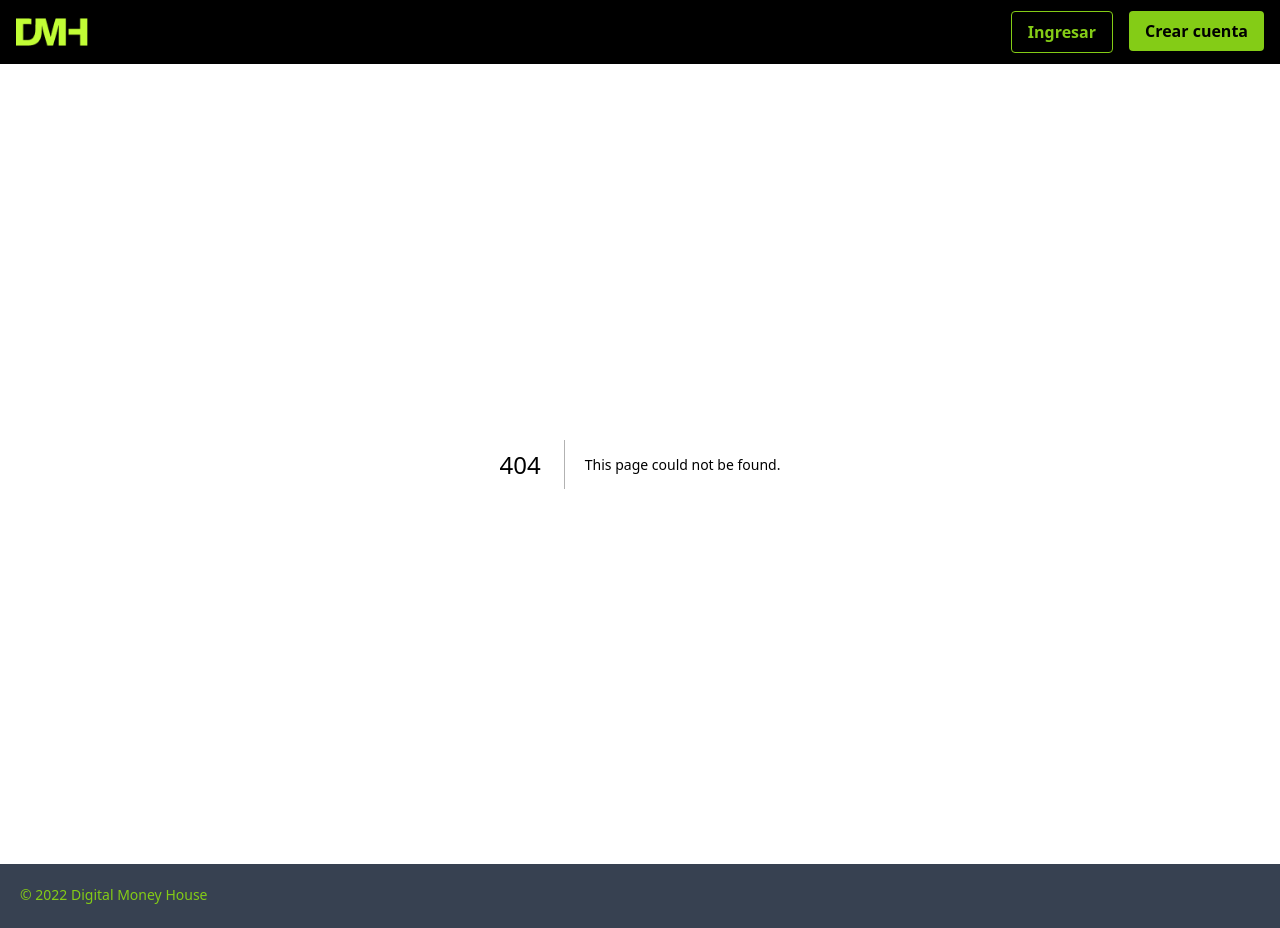
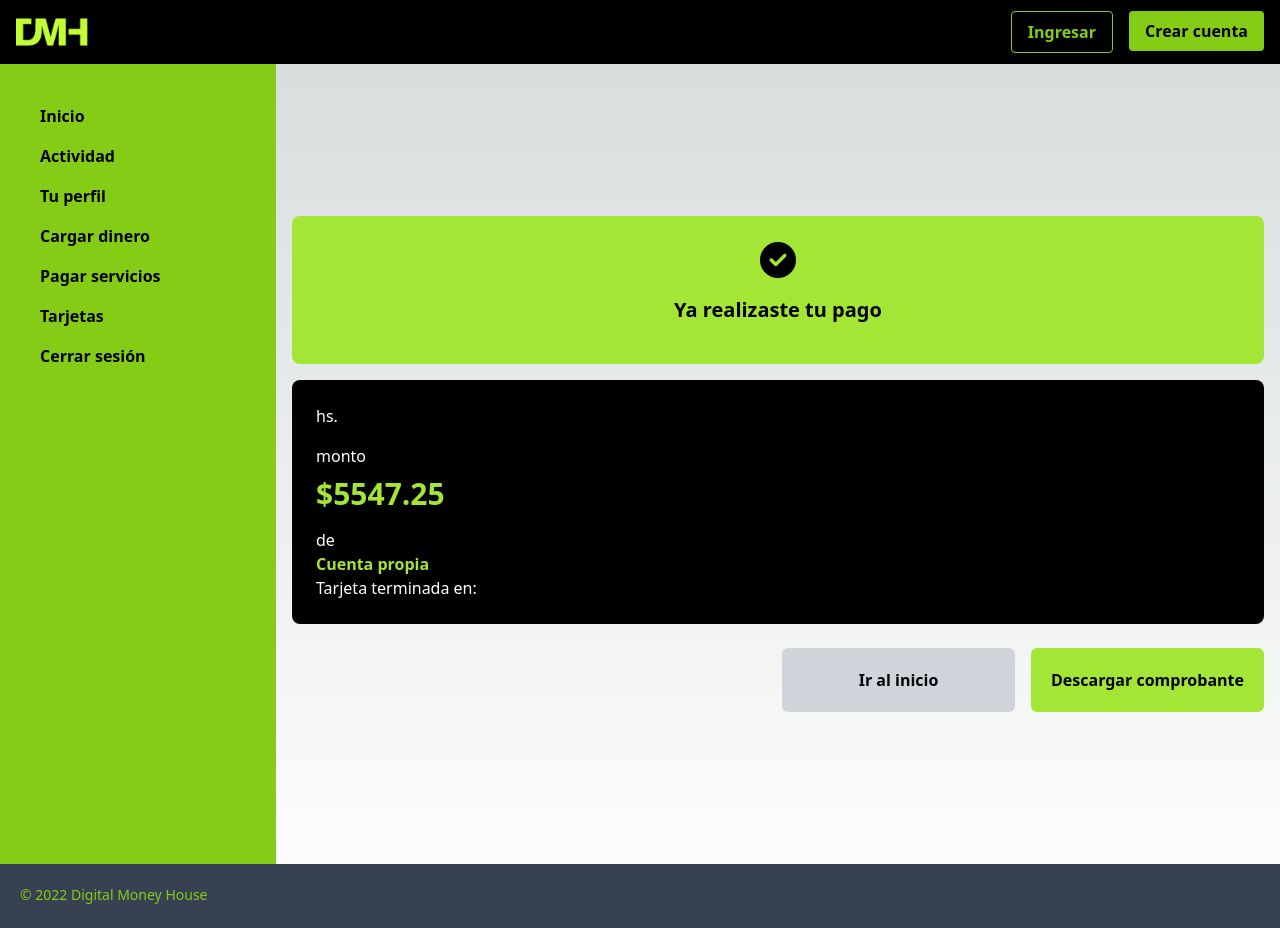
Before and after one commit to eayala199/DigitalMoneyHouse-Proyecto, a Next.js app: page /services4 in a window 1280 px wide. Before the commit this address had no page. Built offline with nearby package versions, Linux system fonts and the light colour scheme.

Commit message:
sprint 4 terminado

```diff
--- a/src/app/(main)/activity2/page.tsx
+++ b/src/app/(main)/activity2/page.tsx
@@ -38,14 +38,14 @@ const Activity2Page = () => {
   }, []);
 
   const handleGoHome = () => {
-    window.location.href = "/home"; e
+    window.location.href = "/home";
   };
 
   return (
     <div className="flex min-h-screen">
       <Menu />
       <main className="flex-1 p-8 flex flex-col items-center">
-      <h1 className="block text-2xl font-bold mb-4 sm:hidden">Actividad</h1>
+        <h1 className="block text-2xl font-bold mb-4 sm:hidden">Actividad</h1>
         {loading ? (
           <p className="text-white">Cargando detalles de la transacción...</p>
         ) : transaction ? (
@@ -106,6 +106,17 @@ const Activity2Page = () => {
                     {transaction.id}
                   </p>
                 </>
+              ) : transaction.type === "Transaction" ? (
+                <>
+                  <p className="mb-4">
+                    <strong className="text-lime-500">Descripción:</strong>{" "}
+                    {transaction.description}
+                  </p>
+                  <p className="mb-4">
+                    <strong className="text-lime-500">Monto:</strong>{" "}
+                    ${transaction.amount.toFixed(2)}
+                  </p>
+                </>
               ) : (
                 <>
                   <p className="mb-4">
--- a/src/app/(main)/services2/page.tsx
+++ b/src/app/(main)/services2/page.tsx
@@ -21,13 +21,23 @@ const AccountNumberPage = () => {
 
   const onSubmit = (data: any) => {
     console.log("Número de cuenta válido:", data.accountNumber);
+
+    // Obtener el parámetro 'name' de la URL actual
+    const urlParams = new URLSearchParams(window.location.search);
+    const name = urlParams.get("name");
+
+    // Redirigir al path /services3 con el parámetro name y accountNumber
+    window.location.href = `/services3?name=${name}&accountNumber=${data.accountNumber}`;
   };
 
   return (
     <div className="flex">
       <Menu />
       <main className="flex-1 p-4 flex flex-col items-center mt-8 min-h-screen">
-        <div className="bg-black text-white p-8 rounded-lg shadow-lg w-[1006px] w-full">
+        <h1 className="block text-2xl font-bold mb-4 sm:hidden">
+          Pagar servicios
+        </h1>
+        <div className="bg-black text-white p-8 rounded-lg shadow-lg w-full max-w-screen-md sm:max-w-[350px] md:max-w-[513px] lg:max-w-[1006px]">
           <h2 className="text-left text-2xl font-bold mb-6">
             Número de cuenta sin el primer 2
           </h2>
@@ -56,7 +66,8 @@ const AccountNumberPage = () => {
               <div className="flex justify-end">
                 <button
                   type="submit"
-                  className="w-[233px] h-[50px] py-2 rounded-lg bg-lime-500 text-black font-bold">
+                  className="w-[233px] h-[50px] py-2 rounded-lg bg-lime-500 text-black font-bold"
+                >
                   Continuar
                 </button>
               </div>
--- /dev/null
+++ b/src/app/(main)/services3/page.tsx
@@ -0,0 +1,40 @@
+/* eslint-disable react/no-unescaped-entities */
+"use client";
+import React, { useEffect, useState } from "react";
+import Menu from "@/app/components/menu/menu";
+import TransactionCardCard from "@/app/components/card/TransactionCardCard";
+
+const Services3Page = () => {
+  const [serviceName, setServiceName] = useState<string | null>(null);
+  const totalToPay = 5547.25;
+
+  // Obtener el parámetro "name" de la URL
+  useEffect(() => {
+    const urlParams = new URLSearchParams(window.location.search);
+    const name = urlParams.get("name");
+    setServiceName(name);
+  }, []);
+
+  return (
+    <div className="flex">
+      <Menu />
+      <main className="flex-1 p-4 flex flex-col justify-center items-center mt-8 min-h-screen">
+      <h1 className="text-3xl font-bold block md:hidden mb-4">Pagar servicios</h1>
+        {/* Ajustamos el tamaño del contenedor según el tamaño de pantalla */}
+        <div className="bg-black text-white p-6 rounded-lg shadow-lg w-full max-w-[350px] md:max-w-[511px] lg:max-w-[1006px]">
+          <div className="flex justify-between items-center mb-4">
+            <h2 className="text-lime-500 text-xl font-bold">{serviceName}</h2>
+            <p className="text-gray-300 text-sm underline">Ver detalles del pago</p>
+          </div>
+          <div className="flex justify-between items-center">
+            <span className="text-lg">Total a pagar</span>
+            <span className="text-2xl font-bold">${totalToPay.toFixed(2)}</span>
+          </div>
+        </div>
+        <TransactionCardCard />
+      </main>
+    </div>
+  );
+};
+
+export default Services3Page;
--- /dev/null
+++ b/src/app/(main)/services4/page.tsx
@@ -0,0 +1,81 @@
+"use client"
+import React, { useEffect, useState } from "react";
+import Menu from "@/app/components/menu/menu";
+import { FontAwesomeIcon } from "@fortawesome/react-fontawesome";
+import { faCircleCheck } from "@fortawesome/free-solid-svg-icons";
+
+interface TransactionData {
+    name: string;
+    date: string;
+    lastFourDigits: string;
+  }
+
+
+const Services4Page = () => {
+    const [transactionData, setTransactionData] = useState<TransactionData>({
+        name: "",
+        date: "",
+        lastFourDigits: "",
+      });
+
+      useEffect(() => {
+        if (typeof window !== "undefined") {
+          const urlParams = new URLSearchParams(window.location.search);
+          setTransactionData({
+            name: urlParams.get("name") || "",
+            date: urlParams.get("date") || "",
+            lastFourDigits: urlParams.get("lastFourDigits") || "",
+          });
+        }
+      }, []);
+
+  return (
+    <div className="flex">
+    <Menu />
+    <main className="flex-1 p-4 flex flex-col justify-center items-center min-h-screen relative">
+      <h1 className="text-3xl font-bold block md:hidden mb-4">Pagar servicios</h1>
+      <div className="flex flex-col items-center w-full max-w-[350px] md:max-w-[1006px]">
+        <div className="bg-lime-400 w-full h-[148px] p-6 rounded-lg text-center">
+          <div className="text-4xl mb-4">
+            <FontAwesomeIcon icon={faCircleCheck} />
+          </div>
+          <h2 className="text-xl font-semibold">
+            Ya realizaste tu pago
+          </h2>
+        </div>
+        <div className="bg-black w-full p-6 rounded-lg text-white mt-4">
+          <p>
+            {transactionData.date
+              ? new Date(transactionData.date).toLocaleString()
+              : ""}{" "}
+            hs.
+          </p>
+          <p className="text-3xl font-semibold mt-2 text-lime-400">
+            {transactionData.name}
+          </p>
+          <p className="mt-4">monto</p>
+          <p className="text-3xl font-semibold mt-2 text-lime-400">
+            $5547.25
+          </p>
+          <p className="mt-4">de</p>
+          <p className="font-semibold text-lime-400">Cuenta propia</p>
+          <p>Tarjeta terminada en: {transactionData.lastFourDigits}</p>
+        </div>
+        <div className="flex justify-between md:justify-end space-x-4 mt-6 w-full">
+          <button
+            className="bg-gray-300 font-bold text-black w-full max-w-[350px] md:max-w-[233px] h-[64px] px-4 py-2 rounded-md"
+            onClick={() => (window.location.href = "/home")}
+          >
+            Ir al inicio
+          </button>
+          <button className="bg-lime-400 font-bold text-black w-full max-w-[350px] md:max-w-[233px] h-[64px] px-4 py-2 rounded-md">
+            Descargar comprobante
+          </button>
+        </div>
+      </div>
+    </main>
+  </div>
+  )
+}
+
+export default Services4Page
--- a/src/app/components/card/TransactionCardCard.tsx
+++ b/src/app/components/card/TransactionCardCard.tsx
@@ -4,17 +4,23 @@ import AccountAPI from "../../../services/Account/account.service";
 import cardService from "../../../services/cards/cards.service";
 import { FontAwesomeIcon } from "@fortawesome/react-fontawesome";
 import { faCirclePlus } from "@fortawesome/free-solid-svg-icons";
+import { transactionsAPI } from "../../../services/transactions/transactions.service";
 
 const TransactionCardCard = () => {
   const [cards, setCards] = useState<any[]>([]);
   const [selectedCard, setSelectedCard] = useState<any | null>(null);
   const [loading, setLoading] = useState(true);
   const [currentPage, setCurrentPage] = useState(1);
+  const [isServicesPage, setIsServicesPage] = useState(false);
+
   const cardsPerPage = 5;
-
   const accountService = new AccountAPI();
 
   useEffect(() => {
+    if (typeof window !== "undefined") {
+      setIsServicesPage(window.location.pathname === "/services3");
+    }
+
     const fetchCards = async () => {
       try {
         const token = localStorage.getItem("token");
@@ -38,12 +44,66 @@ const TransactionCardCard = () => {
     window.location.href = "/card1";
   };
 
-  const handleContinueClick = () => {
+  const handleContinueClick = async () => {
     if (selectedCard) {
       const selectedCardInfo = selectedCard;
 
       if (selectedCardInfo && selectedCardInfo.id && selectedCardInfo.number_id) {
-        window.location.href = `/transaction-card2?cardId=${selectedCardInfo.id}&lastFourDigits=${selectedCardInfo.number_id.toString().slice(-4)}`;
+        if (isServicesPage) {
+          // Extraer el nombre del servicio de la URL
+          const params = new URLSearchParams(window.location.search);
+          const serviceName = params.get("name") || "Servicio";
+
+          try {
+            const token = localStorage.getItem("token");
+            const accountInfo = await accountService.getAccountInfo(token);
+            const accountId = accountInfo.id;
+
+            // Crear la transacción
+            const transactionData = {
+              amount: -5547.25, // Monto siempre negativo
+              dated: new Date().toISOString(), // Fecha y hora actual en formato ISO
+              description: `Pago de ${serviceName}`, // Descripción con el nombre del servicio
+            };
+
+            const response = await transactionsAPI.createTransaction(accountId, transactionData);
+
+            if (response && response.id) {
+              // Mostrar alert si la transacción fue exitosa
+              Swal.fire({
+                title: "Éxito",
+                text: "El pago del servicio se realizó correctamente",
+                icon: "success",
+                confirmButtonText: "OK",
+                confirmButtonColor: "#4caf50",
+              }).then(() => {
+                // Redirigir a /services4 con el serviceName y los 4 últimos dígitos de la tarjeta
+                const lastFourDigits = selectedCardInfo.number_id.toString().slice(-4);
+                const transactionDate = transactionData.dated;
+
+                const url = `/services4?name=${encodeURIComponent(
+                  serviceName
+                )}&lastFourDigits=${lastFourDigits}&date=${encodeURIComponent(transactionDate)}`;
+
+                window.location.href = url;
+              });
+            } else {
+              throw new Error("Error en la respuesta de la API");
+            }
+          } catch (error) {
+            console.error("Error creando la transacción:", error);
+            Swal.fire({
+              title: "Error",
+              text: "Hubo un problema al procesar el pago",
+              icon: "error",
+              confirmButtonText: "OK",
+              confirmButtonColor: "#4caf50",
+            });
+          }
+        } else {
+          const url = `/transaction-card2?cardId=${selectedCardInfo.id}&lastFourDigits=${selectedCardInfo.number_id.toString().slice(-4)}`;
+          window.location.href = url;
+        }
       } else {
         Swal.fire({
           title: "Error",
@@ -64,6 +124,8 @@ const TransactionCardCard = () => {
     }
   };
 
+
+
   const indexOfLastCard = currentPage * cardsPerPage;
   const indexOfFirstCard = indexOfLastCard - cardsPerPage;
   const currentCards = cards.slice(indexOfFirstCard, indexOfLastCard);
@@ -79,7 +141,7 @@ const TransactionCardCard = () => {
 
   return (
     <div className="flex justify-center items-center p-4">
-      <div className="bg-black p-8 rounded-lg shadow-lg w-full sm:w-[350px] md:w-[511px] lg:w-[1006px]">
+      <div className="bg-black p-8 rounded-lg shadow-lg w-[350px] sm:w-[350px] md:w-[511px] lg:w-[1006px]">
         <h2 className="text-3xl text-lime-500 font-semibold mb-6">
           Seleccionar tarjeta
         </h2>
@@ -143,7 +205,8 @@ const TransactionCardCard = () => {
           )}
         </div>
 
-        <div className="flex justify-between items-center">
+        <div className={`flex items-center ${isServicesPage ? "justify-end" : "justify-between"}`}>
+          {!isServicesPage && (
             <button
               onClick={handleNewCardClick}
               className="flex items-center bg-black text-lime-500 px-4 py-2 rounded-lg font-semibold"
@@ -151,12 +214,13 @@ const TransactionCardCard = () => {
               <FontAwesomeIcon icon={faCirclePlus} className="mr-2" />
               Nueva tarjeta
             </button>
+          )}
 
           <button
             onClick={handleContinueClick}
             className="bg-lime-500 text-black px-8 py-2 rounded-lg font-semibold"
           >
-            Continuar
+            {isServicesPage ? "Pagar" : "Continuar"}
           </button>
         </div>
       </div>
```
Lines whose indentation alone changed are shown as unchanged.
